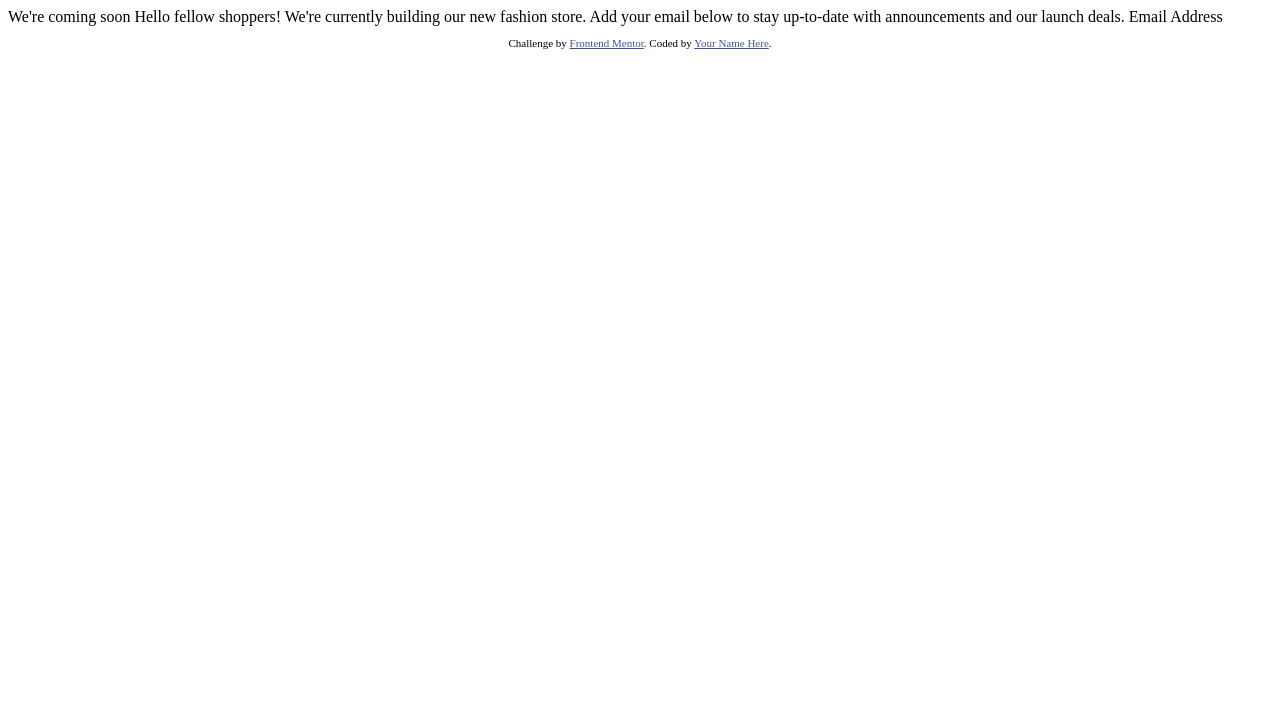
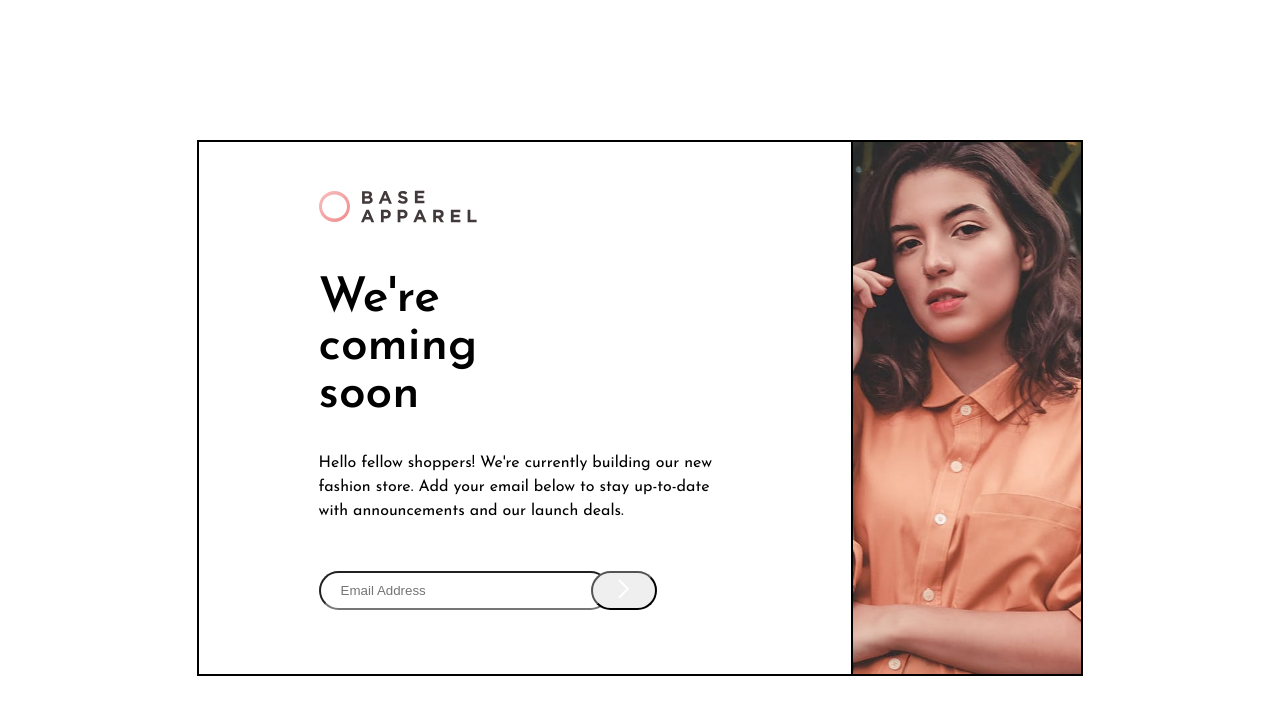
Before and after one commit to Aayush895/Coming-Soon-Page, a plain HTML site: page index.html in a window 1280 px wide. Drawn offline with Linux system fonts and the light colour scheme.

Commit message:
basic layout done

```diff
--- a/index.html
+++ b/index.html
@@ -1,33 +1,60 @@
 <!DOCTYPE html>
 <html lang="en">
+
 <head>
   <meta charset="UTF-8">
-  <meta name="viewport" content="width=device-width, initial-scale=1.0"> <!-- displays site properly based on user's device -->
+  <meta name="viewport" content="width=device-width, initial-scale=1.0">
+  <!-- displays site properly based on user's device -->
 
   <link rel="icon" type="image/png" sizes="32x32" href="./images/favicon-32x32.png">
 
   <title>Frontend Mentor | Base Apparel coming soon page</title>
+  <link rel="stylesheet" href="style.css">
+  <style>
+    .attribution {
+      font-size: 11px;
+      text-align: center;
+    }
 
-  <!-- Feel free to remove these styles or customise in your own stylesheet 👍 -->
-  <style>
-    .attribution { font-size: 11px; text-align: center; }
-    .attribution a { color: hsl(228, 45%, 44%); }
+    .attribution a {
+      color: hsl(228, 45%, 44%);
+    }
   </style>
 </head>
+
 <body>
 
-  We're coming soon
+  <main>
+    <div id="coming-soon-card">
+      <div id="content">
+        <div class="logo">
+          <img src="/images/logo.svg" alt="">
+        </div>
 
-  Hello fellow shoppers! We're currently building our new fashion store.
-  Add your email below to stay up-to-date with announcements and our launch deals.
+        <div class="header">
+          <h1>We're coming soon</h1>
+        </div>
 
-  Email Address
+        <div class="body-content">
+          <p>
+            Hello fellow shoppers! We're currently building our new fashion store.
+            Add your email below to stay up-to-date with announcements and our launch deals.
+          </p>
+        </div>
 
-  <footer>
-    <p class="attribution">
-      Challenge by <a href="https://www.frontendmentor.io?ref=challenge" target="_blank">Frontend Mentor</a>.
-      Coded by <a href="#">Your Name Here</a>.
-    </p>
-  </footer>
+        <div class="form-validation">
+          <input type="email" name="email" placeholder="Email Address" id="input-email">
+          <button><img src="images/icon-arrow.svg" alt=""></button>
+          <p class="validity-message">
+
+          </p>
+        </div>
+      </div>
+      <div id="hero">
+        <img src="images/hero-desktop.jpg" alt="">
+      </div>
+    </div>
+  </main>
 </body>
+
 </html>
--- /dev/null
+++ b/style.css
@@ -0,0 +1,73 @@
+@import url('https://fonts.googleapis.com/css2?family=Josefin+Sans:wght@300;400;600&display=swap');
+
+:root {
+  --Desaturated-Red: hsl(0, 36%, 70%);
+  --Soft-Red: hsl(0, 93%, 68%);
+  --Dark-Grayish-Red: hsl(0, 6%, 24%);
+}
+
+body {
+  font-family: 'Josefin Sans', sans-serif;
+  font-size: 1rem;
+}
+
+main {
+  height: 100vh;
+  display: flex;
+  align-items: center;
+  justify-content: center;
+}
+
+#coming-soon-card {
+  display: flex;
+  justify-content: center;
+  border: 1px solid;
+  width: 70%;
+  margin: auto;
+}
+
+#content {
+  border: 1px solid;
+  padding: 3rem 7.5rem;
+}
+
+.logo {
+  margin-bottom: 3rem;
+}
+
+.header {
+  width: 50%;
+  font-size: 1.5rem;
+}
+
+.body-content {
+  margin-bottom: 3rem;
+  line-height: 1.5rem;
+}
+
+.form-validation {
+  position: relative;
+}
+
+.form-validation > input {
+  width: 60%;
+  padding: 10px 20px;
+  border-radius: 20px;
+}
+
+.form-validation > button {
+  position: absolute;
+  left: 17rem;
+  padding: 6px 25px;
+  border-radius: 20px;
+}
+
+#hero {
+ border: 1px solid;
+}
+
+#hero > img {
+  width: 100%;
+  height: 100%;
+  object-fit: cover;
+}
```
